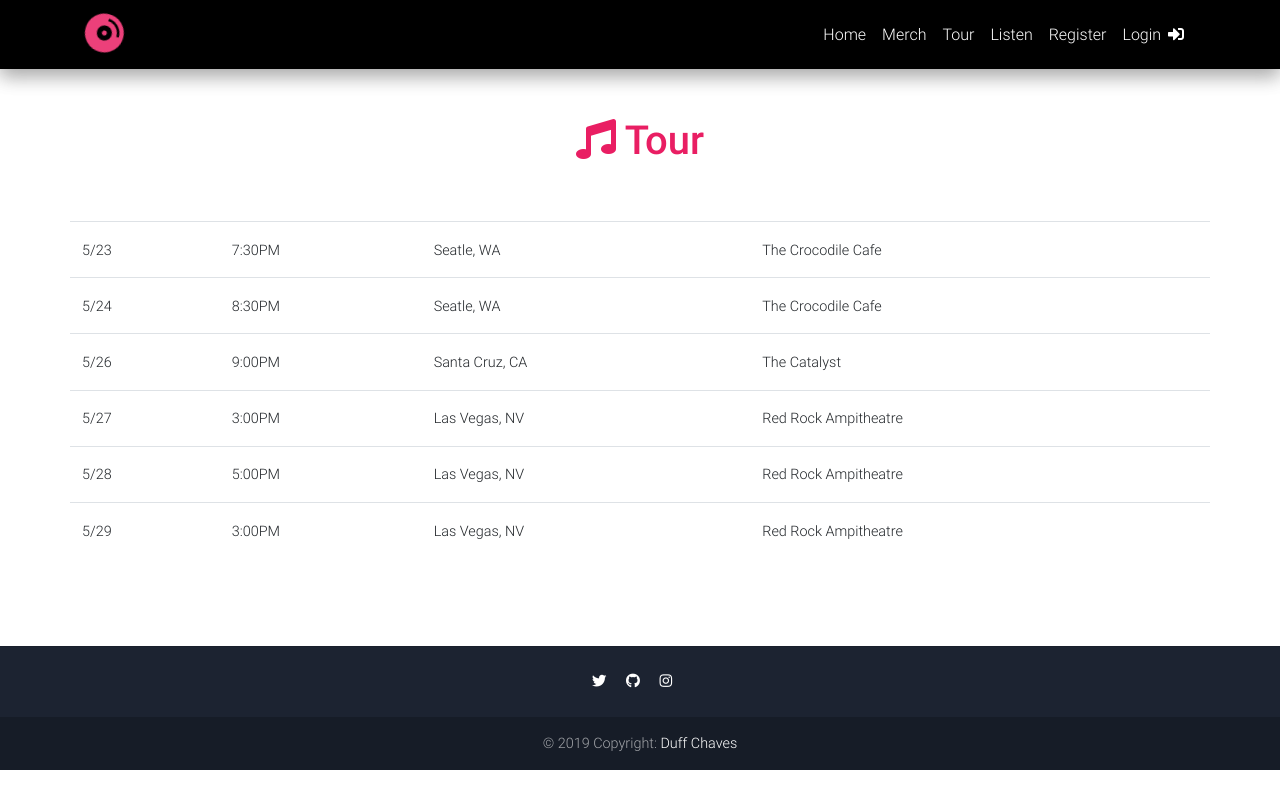
After one commit to codingdojo-projects-algos-06-19/duff_chaves, a Flask app: page /tour in a window 1280 px wide. The commit adds this page. Run offline with Flask 2, Linux system fonts and the light colour scheme; some libraries are stand-ins or nearby versions.

Commit message:
Added routes and templates for the listen, items, songs, tours pages

```diff
--- a/app.py
+++ b/app.py
@@ -1,5 +1,5 @@
 from config import app, db
-from server.routes import users, dashboard
+from server.routes import users, dashboard, items, tours, songs
 # from server.models import items, orders, users, addresses, tours, orders_items
 
 
--- a/client/templates/index.html
+++ b/client/templates/index.html
@@ -1,5 +1,5 @@
 {% extends './layout.html' %}
-{% block title %}Celso Chaves Portfolio {% endblock %}
+{% block title %}Home - CoolBand {% endblock %}
 {% block body %}
     <div id="carousel-example-2" class="carousel slide carousel-fade" data-ride="carousel" data-interval="false">
         <div class="carousel-inner" role="listbox">
--- a/client/templates/layout.html
+++ b/client/templates/layout.html
@@ -30,6 +30,26 @@
                 </button>
                 <div class="collapse navbar-collapse" id="navbarSupportedContent-4">
                     <ul class="navbar-nav ml-auto">
+                        <li class="nav-item">
+                            <a class="nav-link waves-effect waves-light" href="/">
+                            Home
+                            </a>
+                        </li>
+                        <li class="nav-item">
+                            <a class="nav-link waves-effect waves-light" href="/merch/items">
+                            Merch
+                            </a>
+                        </li>
+                        <li class="nav-item">
+                            <a class="nav-link waves-effect waves-light" href="/tour">
+                            Tour
+                            </a>
+                        </li>
+                        <li class="nav-item">
+                            <a class="nav-link waves-effect waves-light" href="/listen">
+                            Listen
+                            </a>
+                        </li>
                         {% if 'user_id' in session %}
                         <li class="nav-item">
                             <a class="nav-link waves-effect waves-light" href="/user/my_account">
--- /dev/null
+++ b/client/templates/tours.html
@@ -0,0 +1,56 @@
+{% extends './layout.html' %}
+{% block title %}Tour - CoolBand {% endblock %}
+{% block body %}
+<main>
+    <div class="container">
+        <div class="text-center py-5">
+            <h1 class="h1 pink-text"><i class="fas fa-music"></i> Tour</h1>
+        </div>
+        <div class="row">
+            <div class="table-responsive mb-5">
+                <table class="table">
+                    <tbody>
+                    <tr>
+                        <td>5/23</td>
+                        <td>7:30PM</td>
+                        <td>Seatle, WA</td>
+                        <td>The Crocodile Cafe</td>
+                    </tr>
+                    <tr>
+                        <td>5/24</td>
+                        <td>8:30PM</td>
+                        <td>Seatle, WA</td>
+                        <td>The Crocodile Cafe</td>
+                    </tr>
+                    <tr>
+                        <td>5/26</td>
+                        <td>9:00PM</td>
+                        <td>Santa Cruz, CA</td>
+                        <td>The Catalyst</td>
+                    </tr>
+                    <tr>
+                        <td>5/27</td>
+                        <td>3:00PM</td>
+                        <td>Las Vegas, NV</td>
+                        <td>Red Rock Ampitheatre</td>
+                    </tr>
+                    <tr>
+                        <td>5/28</td>
+                        <td>5:00PM</td>
+                        <td>Las Vegas, NV</td>
+                        <td>Red Rock Ampitheatre</td>
+                    </tr>
+                    <tr>
+                        <td>5/29</td>
+                        <td>3:00PM</td>
+                        <td>Las Vegas, NV</td>
+                        <td>Red Rock Ampitheatre</td>
+                    </tr>
+                    </tbody>
+                </table>
+            </div>
+        </div>
+    </div>
+</main>
+
+{% endblock %}
--- a/server/controllers/items.py
+++ b/server/controllers/items.py
@@ -1 +1,6 @@
+from flask import render_template, request, redirect, session, url_for, flash
 from server.models.items import Item
+
+def items():
+    print("We're here")
+    return render_template('items_list.html')
--- /dev/null
+++ b/server/controllers/songs.py
@@ -0,0 +1,4 @@
+from flask import render_template, request, redirect, session, url_for, flash
+
+def records():
+    return render_template('records.html')
--- a/server/controllers/tours.py
+++ b/server/controllers/tours.py
@@ -1 +1,5 @@
+from flask import render_template, request, redirect, session, url_for, flash
 from server.models.tours import Tour
+
+def tours():
+    return render_template('tours.html')
--- a/server/models/orders.py
+++ b/server/models/orders.py
@@ -2,7 +2,6 @@ from config import db
 from sqlalchemy.sql import func
 from server.models.users import User
 from server.models.addresses import Address
-from server.models.items import Item
 from server.models.orders_items import orders_items
 
 class Order(db.Model):
--- /dev/null
+++ b/server/routes/songs.py
@@ -0,0 +1,4 @@
+from config import app
+from server.controllers import songs
+
+app.add_url_rule('/listen', view_func=songs.records, endpoint='songs:records')
--- a/server/routes/tours.py
+++ b/server/routes/tours.py
@@ -1,2 +1,4 @@
 from config import app
 from server.controllers import tours
+
+app.add_url_rule('/tour', view_func=tours.tours, endpoint='tours:tours')
```
Also changed, not shown: client/templates/items_list.html (added, +128 -0 lines), client/templates/records.html (added, +45 -0 lines), server/routes/items.py (+9 -0 lines), server/routes/orders.py (line endings or trailing spaces).
